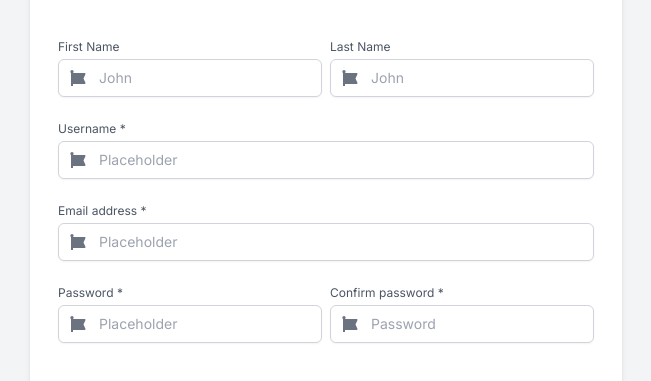
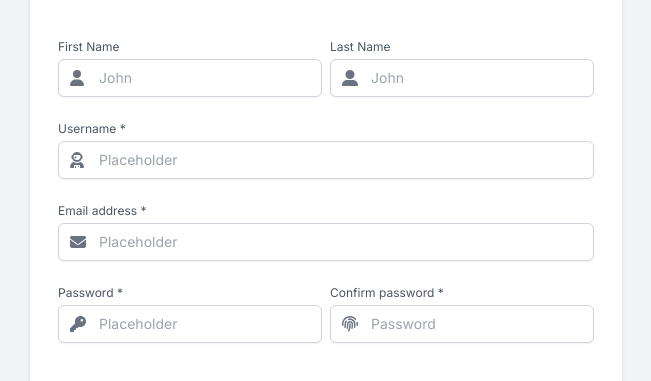
Before and after one commit to benman604/brytdesigns-tech-challenge, a Next.js app: page / in a window 1280 px wide. Shown: the part 239-620 px from the top of the page, without its empty margins (314-965 px from the left). Built offline with nearby package versions, Linux system fonts and the light colour scheme.

Commit message:
Add (somewhat) appropriate icons to replace the default ones

```diff
--- a/src/app/form-pages/account.tsx
+++ b/src/app/form-pages/account.tsx
@@ -1,6 +1,6 @@
 "use client";
 
-import { faFontAwesome, faRightLong } from "@fortawesome/free-solid-svg-icons";
+import { faFontAwesome, faRightLong, faUser, faUserAlt, faUserAstronaut, faEnvelope, faKey, faFingerprint, faE } from "@fortawesome/free-solid-svg-icons";
 import { FontAwesomeIcon } from "@fortawesome/react-fontawesome";
 import { useState, useEffect } from "react";
 
@@ -60,7 +60,7 @@ export default function Account({ onNext, savedData={} }: AccountProps) {
                 <InputField
                     label="First Name"
                     icon={
-                        <FontAwesomeIcon icon={faFontAwesome} />
+                        <FontAwesomeIcon icon={faUser} />
                     }
                     placeholder="John"
                     value={formData.firstName}
@@ -71,7 +71,7 @@ export default function Account({ onNext, savedData={} }: AccountProps) {
                     <InputField
                         label="Last Name"
                         icon={
-                            <FontAwesomeIcon icon={faFontAwesome} />
+                            <FontAwesomeIcon icon={faUserAlt} />
                         }
                         placeholder="John"
                         value={formData.lastName}
@@ -83,7 +83,7 @@ export default function Account({ onNext, savedData={} }: AccountProps) {
             <InputField
                 label="Username *"
                 icon={
-                    <FontAwesomeIcon icon={faFontAwesome} />
+                    <FontAwesomeIcon icon={faUserAstronaut} />
                 }
                 placeholder="Placeholder"
                 value={formData.username}
@@ -93,7 +93,7 @@ export default function Account({ onNext, savedData={} }: AccountProps) {
             <InputField
                 label="Email address *"
                 icon={
-                    <FontAwesomeIcon icon={faFontAwesome} />
+                    <FontAwesomeIcon icon={faEnvelope} />
                 }
                 placeholder="Placeholder"
                 value={formData.email}
@@ -105,7 +105,7 @@ export default function Account({ onNext, savedData={} }: AccountProps) {
                 <InputField
                     label="Password *"
                     icon={
-                        <FontAwesomeIcon icon={faFontAwesome} />
+                        <FontAwesomeIcon icon={faKey} />
                     }
                     type="password"
                     placeholder="Placeholder"
@@ -117,7 +117,7 @@ export default function Account({ onNext, savedData={} }: AccountProps) {
                     <InputField
                         label="Confirm password *"
                         icon={
-                            <FontAwesomeIcon icon={faFontAwesome} />
+                            <FontAwesomeIcon icon={faFingerprint} />
                         }
                         type="password"
                         placeholder="Password"
--- a/src/app/form-pages/address.tsx
+++ b/src/app/form-pages/address.tsx
@@ -1,10 +1,11 @@
 "use client";
 
-import { faFontAwesome, faLongArrowAltLeft, faRightLong } from "@fortawesome/free-solid-svg-icons";
+import { faFontAwesome, faLongArrowAltLeft, faRightLong, faPassport, faBuilding, faCity, faBox, faBuildingColumns, faPhone, faGlobe } from "@fortawesome/free-solid-svg-icons";
 import { FontAwesomeIcon } from "@fortawesome/react-fontawesome";
 import InputField from "../components/textinput";
 import SelectInput from "../components/selectinput";
 import { useState, useEffect } from "react";
+import { faBuildingCircleArrowRight } from "@fortawesome/free-solid-svg-icons/faBuildingCircleArrowRight";
 
 interface AddressProps {
     onNext: (formData: Record<string, string>) => void;
@@ -58,7 +59,7 @@ export default function Address({ onNext, onPrevious, savedData={} }: AddressPro
                 <InputField
                     label="Address *"
                     icon={
-                        <FontAwesomeIcon icon={faFontAwesome} />
+                        <FontAwesomeIcon icon={faPassport} />
                     }
                     placeholder="Placeholder"
                     value={formData.address1}
@@ -69,7 +70,7 @@ export default function Address({ onNext, onPrevious, savedData={} }: AddressPro
                     <InputField
                         label="Apartment, Suite, etc."
                         icon={
-                            <FontAwesomeIcon icon={faFontAwesome} />
+                            <FontAwesomeIcon icon={faBuilding} />
                         }
                         placeholder="Placeholder"
                         value={formData.address2}
@@ -84,7 +85,7 @@ export default function Address({ onNext, onPrevious, savedData={} }: AddressPro
                     <SelectInput
                         label="Country *"
                         icon={
-                            <FontAwesomeIcon icon={faFontAwesome} />
+                            <FontAwesomeIcon icon={faGlobe} />
                         }
                         options={['US', 'Canada', 'Mexico']}
                         value={formData.country}
@@ -95,7 +96,7 @@ export default function Address({ onNext, onPrevious, savedData={} }: AddressPro
                     <InputField
                         label="City *"
                         icon={
-                            <FontAwesomeIcon icon={faFontAwesome} />
+                            <FontAwesomeIcon icon={faCity} />
                         }
                         placeholder="Placeholder"
                         value={formData.city}
@@ -106,7 +107,7 @@ export default function Address({ onNext, onPrevious, savedData={} }: AddressPro
                     <InputField
                         label="Zipcode *"
                         icon={
-                            <FontAwesomeIcon icon={faFontAwesome} />
+                            <FontAwesomeIcon icon={faBuildingColumns} />
                         }
                         placeholder="Placeholder"
                         value={formData.zipCode}
@@ -118,7 +119,7 @@ export default function Address({ onNext, onPrevious, savedData={} }: AddressPro
             <InputField
                 label="Company"
                 icon={
-                    <FontAwesomeIcon icon={faFontAwesome} />
+                    <FontAwesomeIcon icon={faBuildingCircleArrowRight} />
                 }
                 placeholder="Placeholder"
                 value={formData.company}
@@ -128,7 +129,7 @@ export default function Address({ onNext, onPrevious, savedData={} }: AddressPro
             <InputField
                 label="Phone Number *"
                 icon={
-                    <FontAwesomeIcon icon={faFontAwesome} />
+                    <FontAwesomeIcon icon={faPhone} />
                 }
                 placeholder="Placeholder"
                 value={formData.phoneNumber}
```
